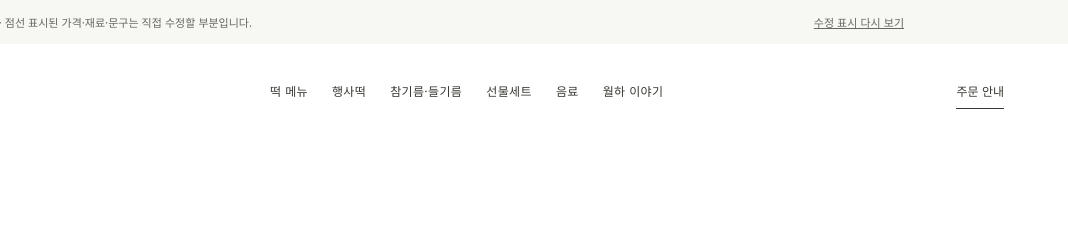
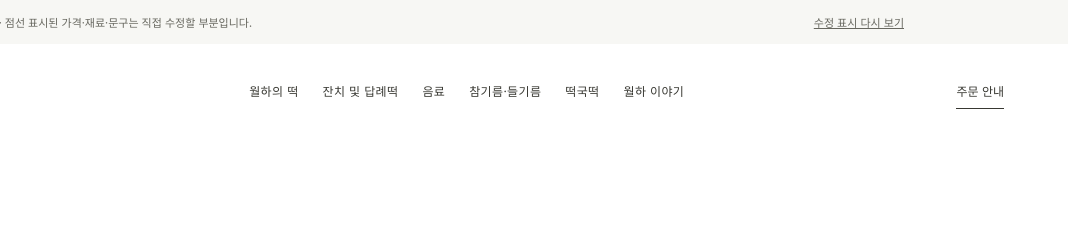
Before and after one commit to Ahn-Joonmin/wolha-catalog, a plain HTML site: page index.html in a window 1280 px wide. Shown: the top 229 px of the page, 212-1280 px from the left. Drawn offline with Linux system fonts and the light colour scheme.

Commit message:
상단 메뉴를 카테고리와 동일하게 정리 (잔치 및 답례떡, 선물세트 링크 제거, 떡국떡 추가)
Co-Authored-By: Claude Opus 5.5 <noreply@anthropic.com>

```diff
--- a/index.html
+++ b/index.html
@@ -413,11 +413,11 @@
   <div class="wrap">
     <a href="#top" class="logo" aria-label="월하 홈"><img class="brand-logo" src="img/logo-horizontal.png" alt="떡집 월하"></a>
     <nav class="gnb" aria-label="주요 메뉴">
-      <a href="#menu">떡 메뉴</a>
-      <a href="#event">행사떡</a>
+      <a href="#menu">월하의 떡</a>
+      <a href="#event">잔치 및 답례떡</a>
+      <a href="#drink">음료</a>
       <a href="#oil">참기름·들기름</a>
-      <a href="#gift">선물세트</a>
-      <a href="#drink">음료</a>
+      <a href="#tteokguk">떡국떡</a>
       <a href="#story">월하 이야기</a>
     </nav>
     <a href="#order" class="order-btn">주문 안내</a>
```
